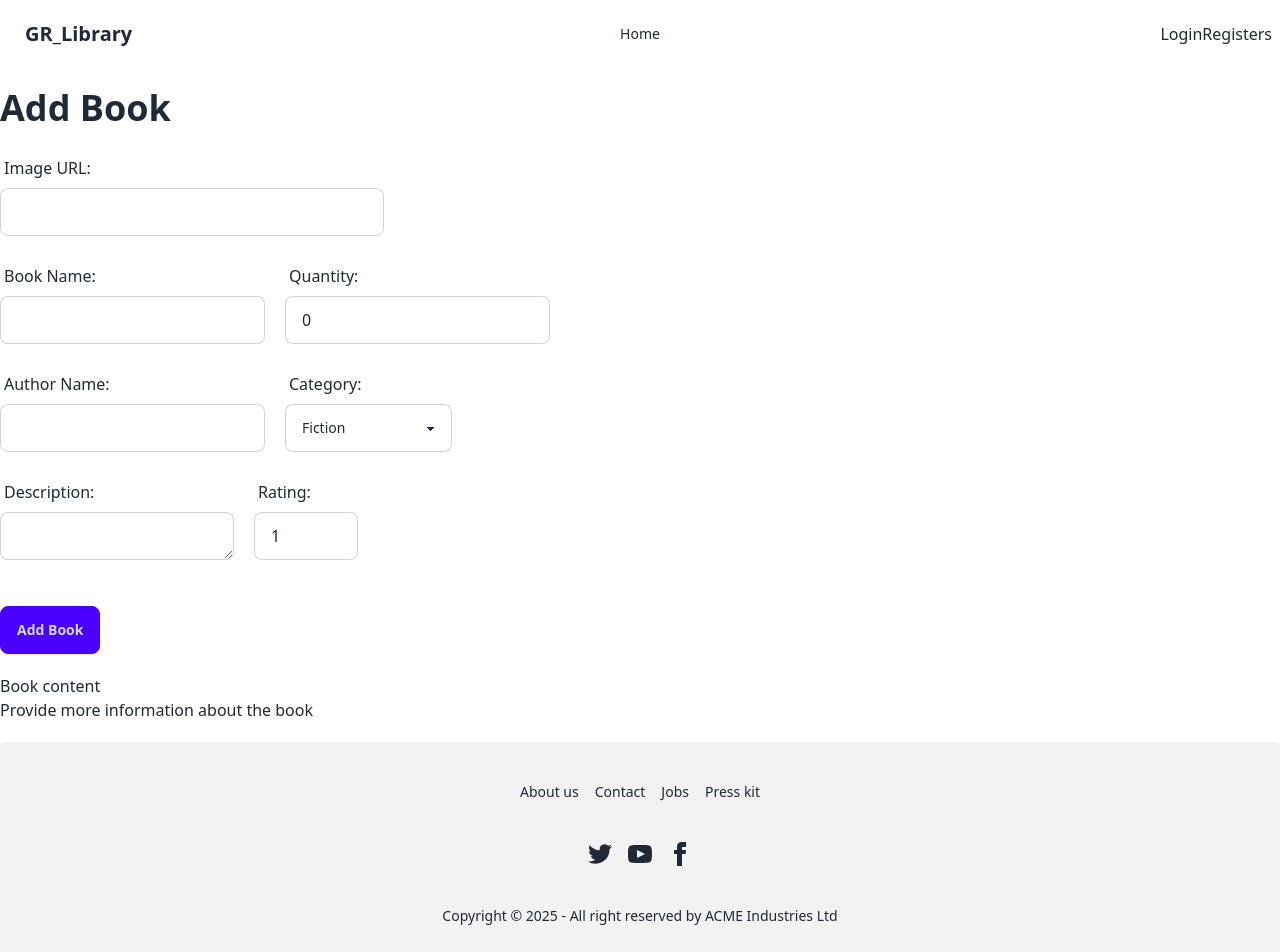
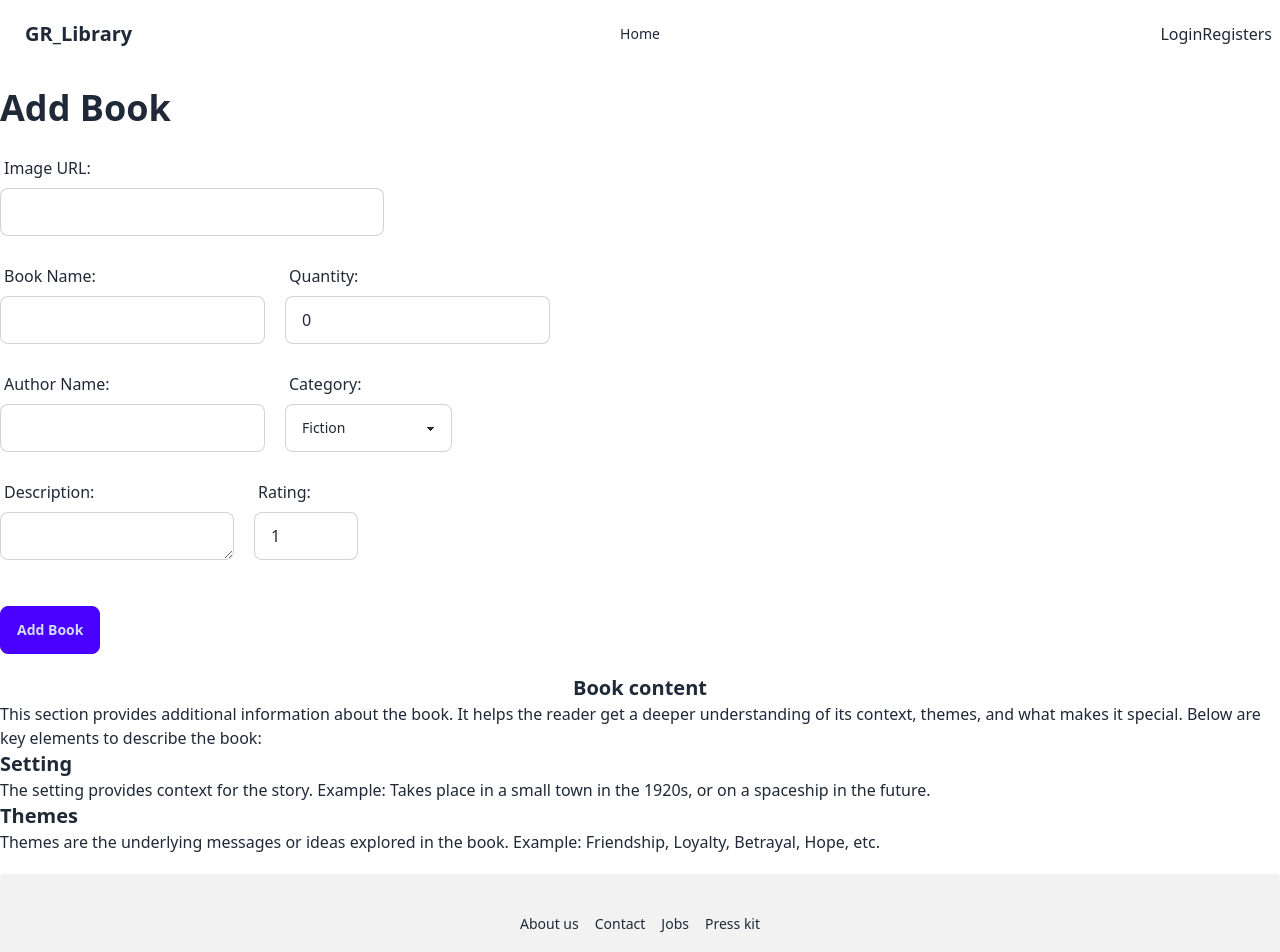
Before and after one commit to gr99murad/Library-management-system-client, a React (Vite) app: page /addBook in a window 1280 px wide. Shown: the top 952 px of the page. Built offline with nearby package versions, Linux system fonts and the light colour scheme; no server answers.

Commit message:
Added Book content section and solve problem reload wensite

```diff
--- a/src/Components/Banner.jsx
+++ b/src/Components/Banner.jsx
@@ -17,19 +17,19 @@ const Banner = () => {
 
 
     return (
-        <div >
+        <div className='max-w-screen-xl mx-auto px-4'>
             <Slider {...setting}>
-                <div>
-                    <h3>Welcome to Our Library</h3>
-                    <p>Explore a world of knowledge with our extensive collection of books across various genres.</p>
+                <div className='flex justify-center h-[300px] bg-gradient-to-br from-blue-500 via-cyan-400 to-blue-600 text-white text-center rounded-lg p-6 shadow-lg'>
+                    <h3 className='text-4xl font-bold mb-4 text-shadow-lg'>Welcome to Our Library</h3>
+                    <p className='text-lg max-w-4xl mx-auto leading-relaxed'>Explore a world of knowledge with our extensive collection of books across various genres.</p>
                 </div>
-                <div>
-                    <h3>New Arrivals</h3>
-                    <p>Check out the latest additions to our library and stay updated with trending titles.</p>
+                <div className='flex justify-center h-[300px] bg-gradient-to-br from-green-500 via-cyan-400 to-green-600 text-white text-center rounded-lg p-6 shadow-lg'>
+                    <h3 className='text-4xl font-bold mb-4 text-shadow-lg'>New Arrivals</h3>
+                    <p className='text-lg max-w-4xl mx-auto leading-relaxed'>Check out the latest additions to our library and stay updated with trending titles.</p>
                 </div>
-                <div>
-                    <h3>Join Our Community</h3>
-                    <p>Become a member today and enjoy exclusive benefits, including book reservation</p>
+                <div className='flex justify-center h-[300px] bg-gradient-to-br from-purple-500 via-cyan-400 to-purple-600 text-white text-center rounded-lg p-6 shadow-lg'>
+                    <h3 className='text-4xl font-bold mb-4 text-shadow-lg'>Join Our Community</h3>
+                    <p className='text-lg max-w-4xl mx-auto leading-relaxed'>Become a member today and enjoy exclusive benefits, including book reservation</p>
                 </div>
             </Slider>
         </div>
--- a/src/Components/Footer.jsx
+++ b/src/Components/Footer.jsx
@@ -48,7 +48,7 @@ const Footer = () => {
     </div>
   </nav>
   <aside>
-    <p>Copyright © {new Date().getFullYear()} - All right reserved by ACME Industries Ltd</p>
+    <p>Copyright © {new Date().getFullYear()} - All right reserved by GR Library</p>
   </aside>
 </footer>
         </div>
--- a/src/Components/PrivateRoute.jsx
+++ b/src/Components/PrivateRoute.jsx
@@ -3,8 +3,12 @@ import AuthContext from '../context/AuthContext/AuthContext';
 import { Navigate, useLocation } from 'react-router-dom';
 
 const PrivateRoute = ({children}) => {
-    const {user} = useContext(AuthContext);
+    const {user, loading} = useContext(AuthContext);
     const location = useLocation();
+
+    if(loading){
+        return <div>loading...</div>
+    }
 
     if(!user){
         return <Navigate to="/auth/login" state={{ from: location}}></Navigate>
--- a/src/Pages/AddBook.jsx
+++ b/src/Pages/AddBook.jsx
@@ -87,8 +87,22 @@ const AddBook = () => {
 
             </form>
             <div>
-                <h3>Book content</h3>
-                <p>Provide more information about the book</p>
+                <h3 className='text-xl font-bold text-center'>Book content</h3>
+                <p>This section provides additional information about the book. It helps the reader get a deeper understanding of its context, themes, and what makes it special. Below are key elements to describe the book:</p>
+
+                <div>
+                    <h4 className='text-xl font-semibold'>Setting</h4>
+                    <p>The setting provides context for the story. Example: Takes place in a small town in the 1920s, or on a spaceship in the future.</p>
+                </div>
+
+                <div>
+                    <h4 className='text-xl font-semibold'>
+                    Themes
+                    </h4>
+                    <p>Themes are the underlying messages or ideas explored in the book. Example: Friendship, Loyalty, Betrayal, Hope, etc.</p>
+
+                </div>
+
             </div>
 
         </div>
--- a/src/context/AuthContext/AuthProvider.jsx
+++ b/src/context/AuthContext/AuthProvider.jsx
@@ -44,7 +44,7 @@ const AuthProvider = ({children}) => {
     }
     return (
         <AuthContext.Provider value={authInfo}>
-            {children}
+            {loading ? <div>Loading...</div> : children}
         </AuthContext.Provider>
     );
 };
```
